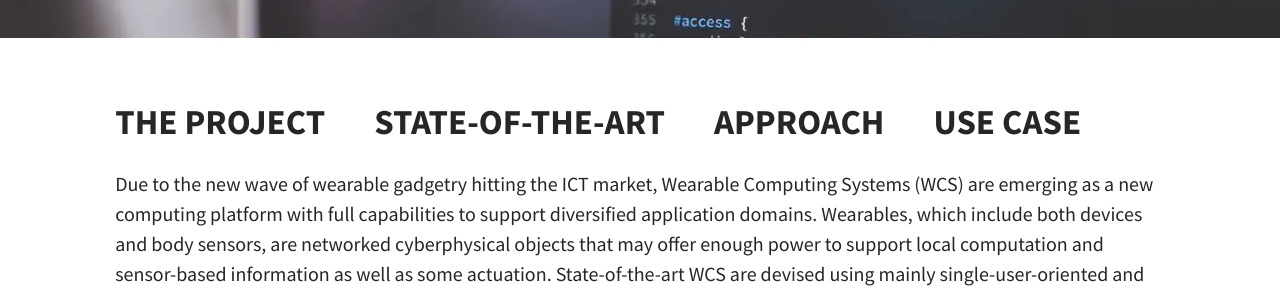
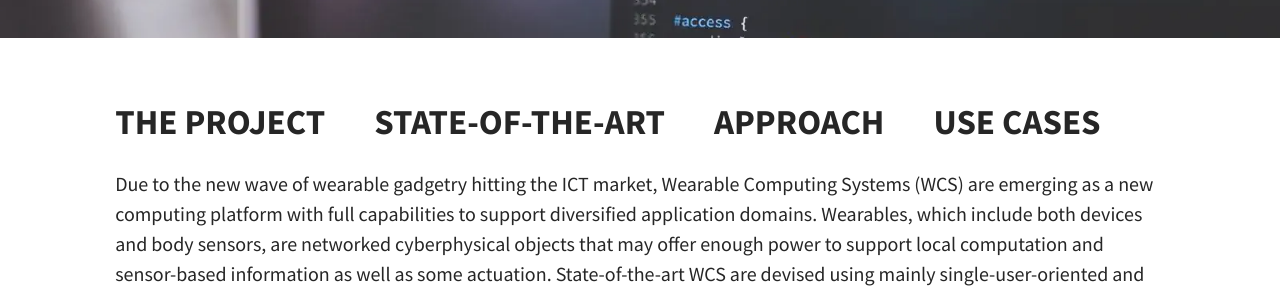
Before and after one commit to common-wears/2022, a Jekyll site: the page built from pages/project/state-of-the-art.md, in a window 1280 px wide and 900 px high. Shown: the part 262-556 px from the top of the window. Built offline with Jekyll 4.4.1, drawn with Linux system fonts in a browser that asks for light colours.

Commit message:
Update state-of-the-art.md

```diff
--- a/pages/project/state-of-the-art.md
+++ b/pages/project/state-of-the-art.md
@@ -7,7 +7,7 @@
 hide: State-of-the-art
 tags: [state-of-the-art]
 ---
-## [THE PROJECT](https://common-wears.github.io/2022/project/) &emsp; [STATE-OF-THE-ART](https://common-wears.github.io/2022/project/state-of-the-art/) &emsp; [APPROACH](https://common-wears.github.io/2022/project/approach/) &emsp; [USE CASE](https://common-wears.github.io/2022/project/usecase/)
+## [THE PROJECT](https://common-wears.github.io/2022/project/) &emsp; [STATE-OF-THE-ART](https://common-wears.github.io/2022/project/state-of-the-art/) &emsp; [APPROACH](https://common-wears.github.io/2022/project/approach/) &emsp; [USE CASES](https://common-wears.github.io/2022/project/usecase/)
 
 Due to the new wave of wearable gadgetry hitting the ICT market, Wearable Computing Systems (WCS) are emerging as a new computing platform with full capabilities to support diversified application domains. Wearables, which include both devices and body sensors, are networked cyberphysical objects that may offer enough power to support local computation and sensor-based information as well as some actuation. State-of-the-art WCS are devised using mainly single-user-oriented and application-specific approaches, confining their exploitation in single-user monitoring platforms developed around a traditional three-tier device-edge-cloud architecture. Next-generation WCS will be community-oriented (hereafter CO-WCS), that is, based on collectives of wearables and for groups of users. CO-WCS can efficiently and effectively support communities for advanced activity/situation recognition and awareness, via distributed autonomic control and self-adaptive feedback loops. They are characterized by self-organization, self-adaptation and deployment independence. Existing approaches addressing systems with these features can be categorised as follows:
 
```
